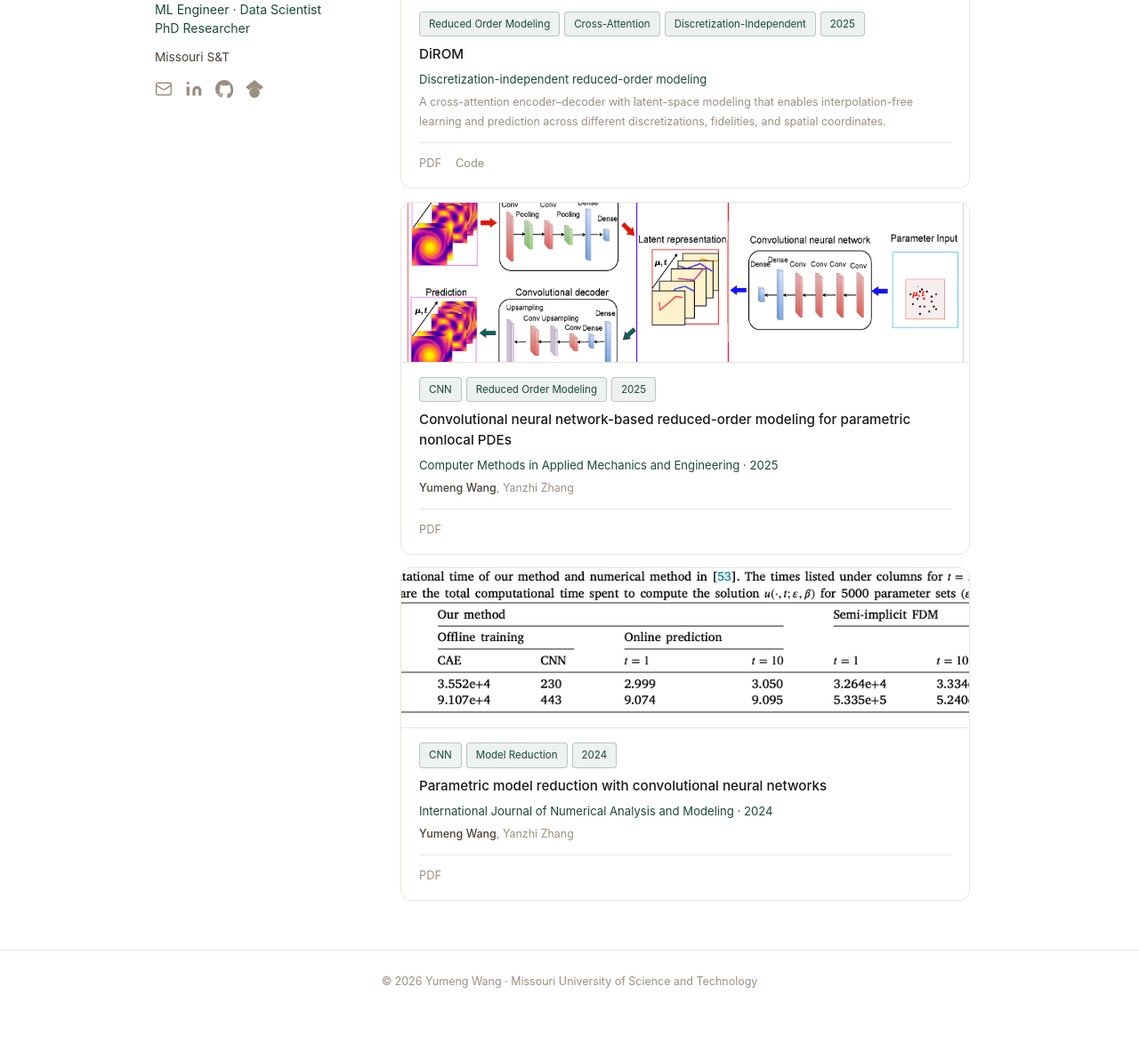
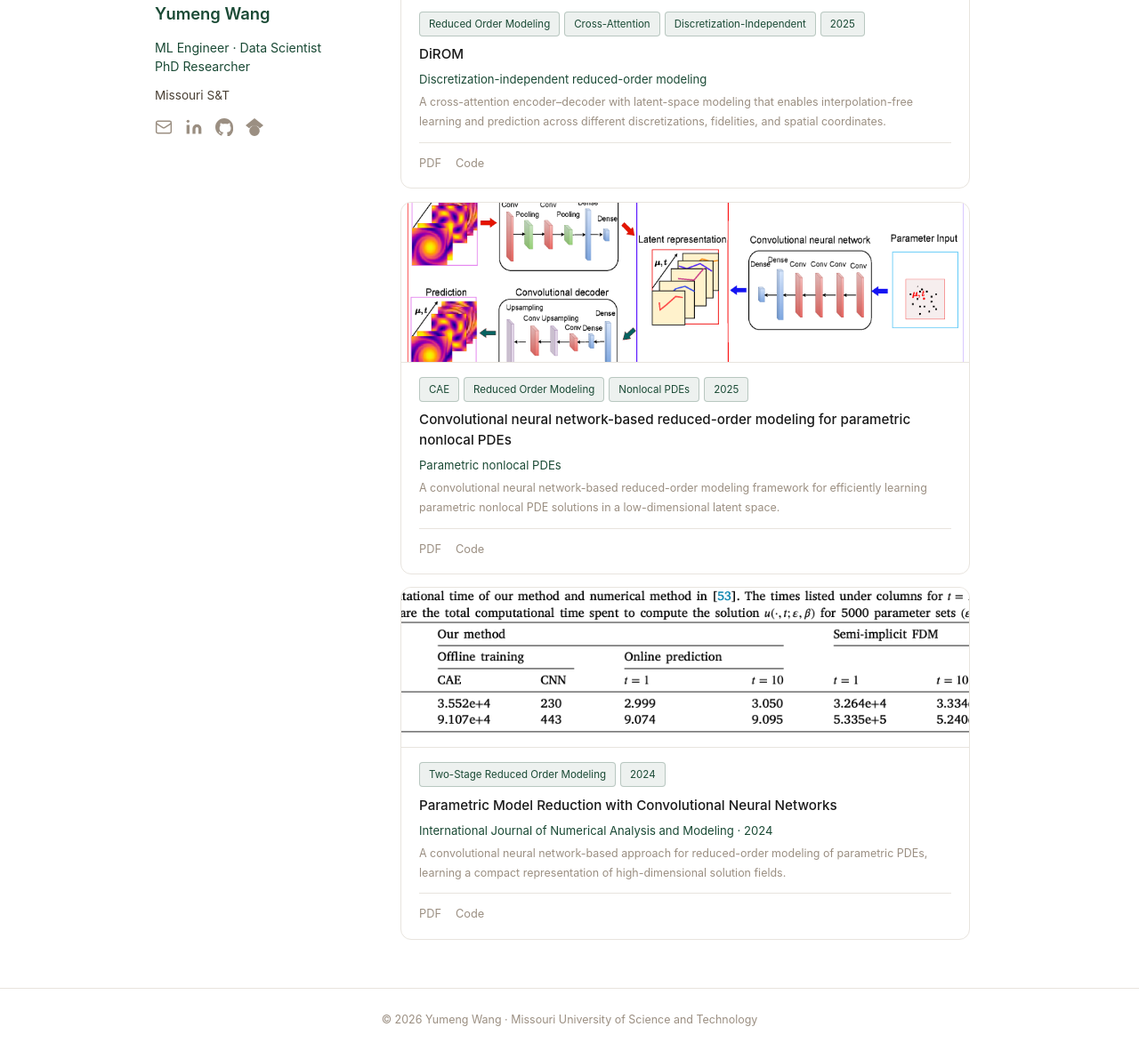
Before and after one commit to YumengWang0/YumengWang0.github.io, a Jekyll site: the page built from index.md, in a window 1280 px wide and 1400 px high, scrolled down 4120 px, cut to the strip 218-1400 px from the top of the window. Shown: the whole strip at 89% size. Built offline with Jekyll 4.4.1, drawn with Linux system fonts in a browser that asks for light colours; before the commit the page ends 5476 px from its top, so only the background shows below that.

Commit message:
Upload the code

```diff
--- a/_includes/sections/papers.html
+++ b/_includes/sections/papers.html
@@ -22,7 +22,7 @@
         </div>
         <div class="card-links">
           <a href="/files/Paper4.pdf" target="_blank" class="card-link">PDF</a>
-          <a href="https://github.com/YumengWang0" target="_blank" class="card-link">Code</a>
+          <a href="https://github.com/YumengWang0/SCOP_OL/tree/main" target="_blank" class="card-link">Code</a>
         </div>
       </div>
     </div>
@@ -45,7 +45,7 @@
         </div>
         <div class="card-links">
           <a href="/files/Paper3.pdf" target="_blank" class="card-link">PDF</a>
-          <a href="https://github.com/YumengWang0" target="_blank" class="card-link">Code</a>
+          <a href="https://github.com/YumengWang0/DiROM/tree/main" target="_blank" class="card-link">Code</a>
         </div>
       </div>
     </div>
@@ -56,15 +56,19 @@
       </div>
       <div class="card-body">
         <div class="tag-row">
-          <span class="tag">CNN</span>
+          <span class="tag">CAE</span>
           <span class="tag">Reduced Order Modeling</span>
+          <span class="tag">Nonlocal PDEs</span>
           <span class="tag">2025</span>
         </div>
         <div class="pub-title">Convolutional neural network-based reduced-order modeling for parametric nonlocal PDEs</div>
-        <div class="pub-venue">Computer Methods in Applied Mechanics and Engineering · 2025</div>
-        <div class="pub-authors"><span class="pub-me">Yumeng Wang</span>, Yanzhi Zhang</div>
+        <div class="pub-venue">Parametric nonlocal PDEs</div>
+        <div class="pub-authors">
+          A convolutional neural network-based reduced-order modeling framework for efficiently learning parametric nonlocal PDE solutions in a low-dimensional latent space.
+        </div>
         <div class="card-links">
           <a href="/files/Paper1.pdf" target="_blank" class="card-link">PDF</a>
+          <a href="https://github.com/YumengWang0/Nonlocal_ROM/DiROM/tree/main" target="_blank" class="card-link">Code</a>
         </div>
       </div>
     </div>
@@ -75,17 +79,18 @@
       </div>
       <div class="card-body">
         <div class="tag-row">
-          <span class="tag">CNN</span>
-          <span class="tag">Model Reduction</span>
+          <span class="tag">Two-Stage Reduced Order Modeling</span>
           <span class="tag">2024</span>
         </div>
-        <div class="pub-title">Parametric model reduction with convolutional neural networks</div>
+        <div class="pub-title">Parametric Model Reduction with Convolutional Neural Networks</div>
         <div class="pub-venue">International Journal of Numerical Analysis and Modeling · 2024</div>
-        <div class="pub-authors"><span class="pub-me">Yumeng Wang</span>, Yanzhi Zhang</div>
+        <div class="pub-authors">
+          A convolutional neural network-based approach for reduced-order modeling of parametric PDEs, learning a compact representation of high-dimensional solution fields.
+        </div>
         <div class="card-links">
           <a href="/files/Paper2.pdf" target="_blank" class="card-link">PDF</a>
+          <a href="https://github.com/YumengWang0/ROM_TwoStage/DiROM/tree/main" target="_blank" class="card-link">Code</a>
         </div>
       </div>
     </div>
-
   </section>
```
